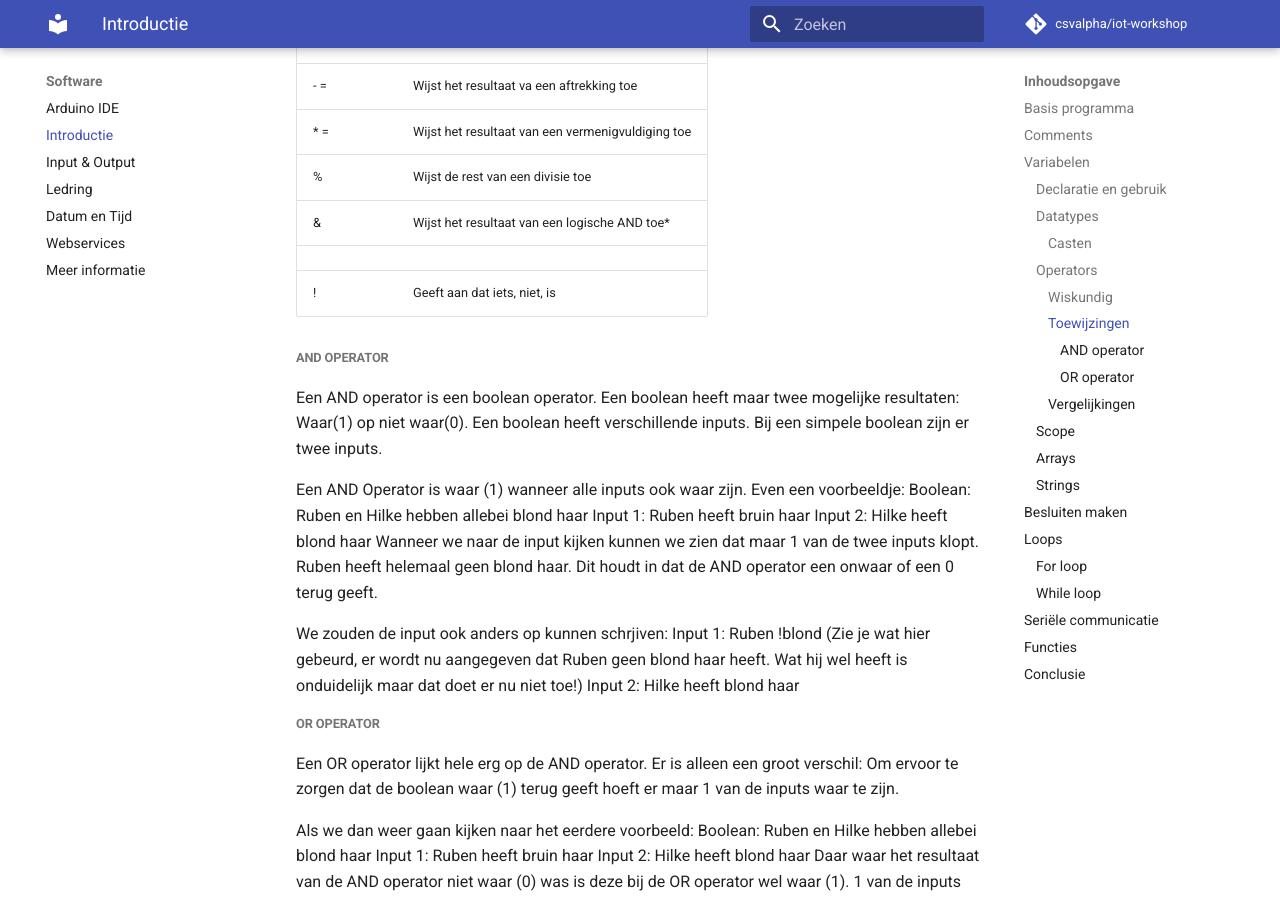
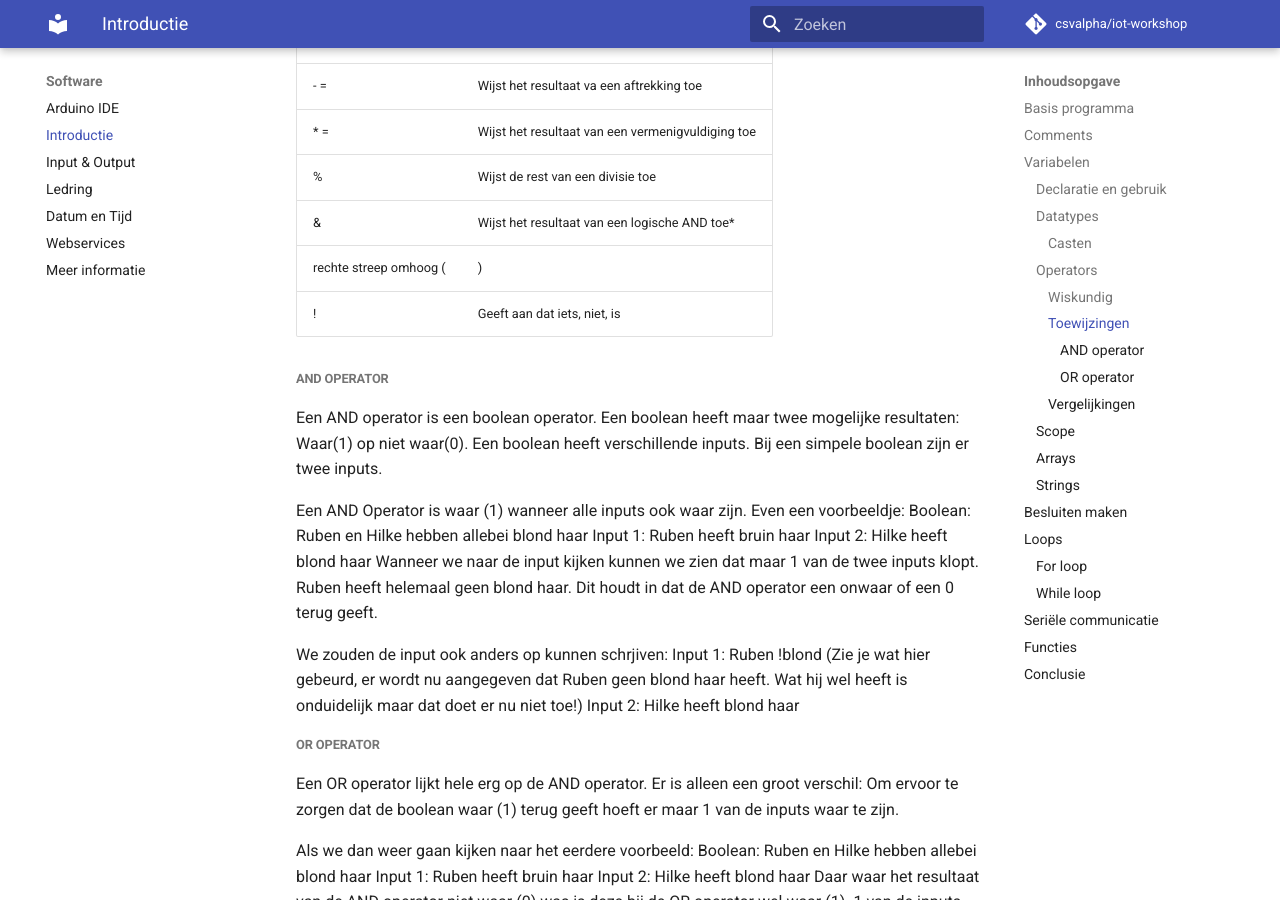
Before and after one commit to csvalpha/iot-workshop, an MkDocs documentation site: the page built from docs/software/introductie.md, in a window 1280 px wide and 900 px high, scrolled down 1910 px. Built offline with MkDocs 1.6.1 and Material for MkDocs 9.7.7, drawn with Linux system fonts in a browser that asks for light colours; comment, search, counter and statistics services are not loaded.

Commit message:
Update introductie.md

```diff
--- a/docs/software/introductie.md
+++ b/docs/software/introductie.md
@@ -65,15 +65,15 @@ variable = 10;
 | %                     | Rest van een deling                 |
 
 #### Toewijzingen
-| Operator              | Omschrijving                                     |
-|-----------------------|--------------------------------------------------|
-| + =                   | Wijst het resultaat van een toevoeging toe       |
-| - =                   | Wijst het resultaat va een aftrekking toe        |
-| * =                   | Wijst het resultaat van een vermenigvuldiging toe|
-| %                     | Wijst de rest van een divisie toe                |
-| &                     | Wijst het resultaat van een logische AND toe*    |
-| |                     | Wijst het resultaat van een logische OR toe      |
-| !                     | Geeft aan dat iets, niet, is                     |
+| Operator                | Omschrijving                                     |
+|-------------------------|--------------------------------------------------|
+| + =                     | Wijst het resultaat van een toevoeging toe       |
+| - =                     | Wijst het resultaat va een aftrekking toe        |
+| * =                     | Wijst het resultaat van een vermenigvuldiging toe|
+| %                       | Wijst de rest van een divisie toe                |
+| &                       | Wijst het resultaat van een logische AND toe*    |
+| rechte streep omhoog (|)| Wijst het resultaat van een logische OR toe      |
+| !                       | Geeft aan dat iets, niet, is                     |
 
 ##### AND operator
 Een AND operator is een boolean operator.  Een boolean heeft maar twee mogelijke resultaten: Waar(1) op niet waar(0). Een boolean heeft verschillende inputs. Bij een simpele boolean zijn er twee inputs.
```
